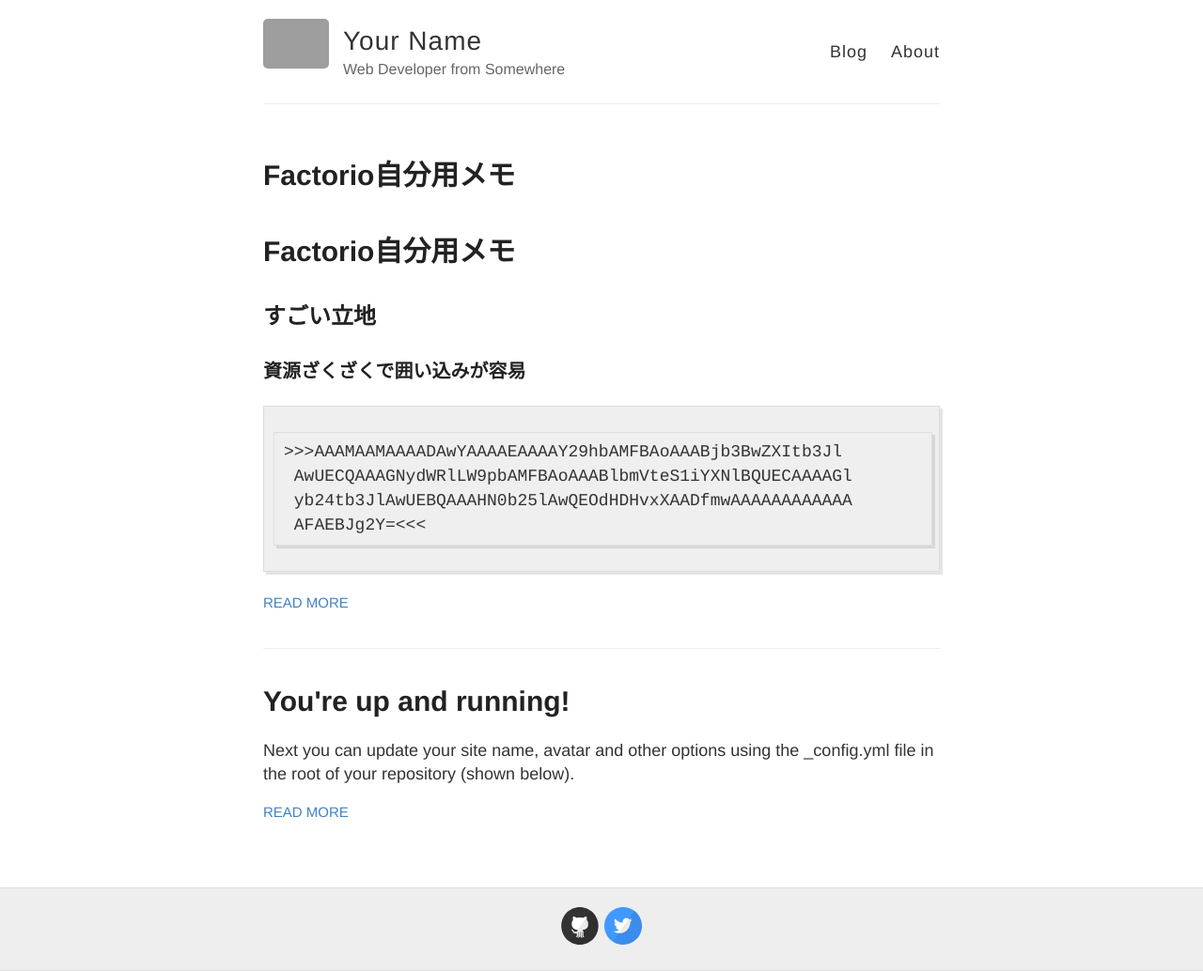
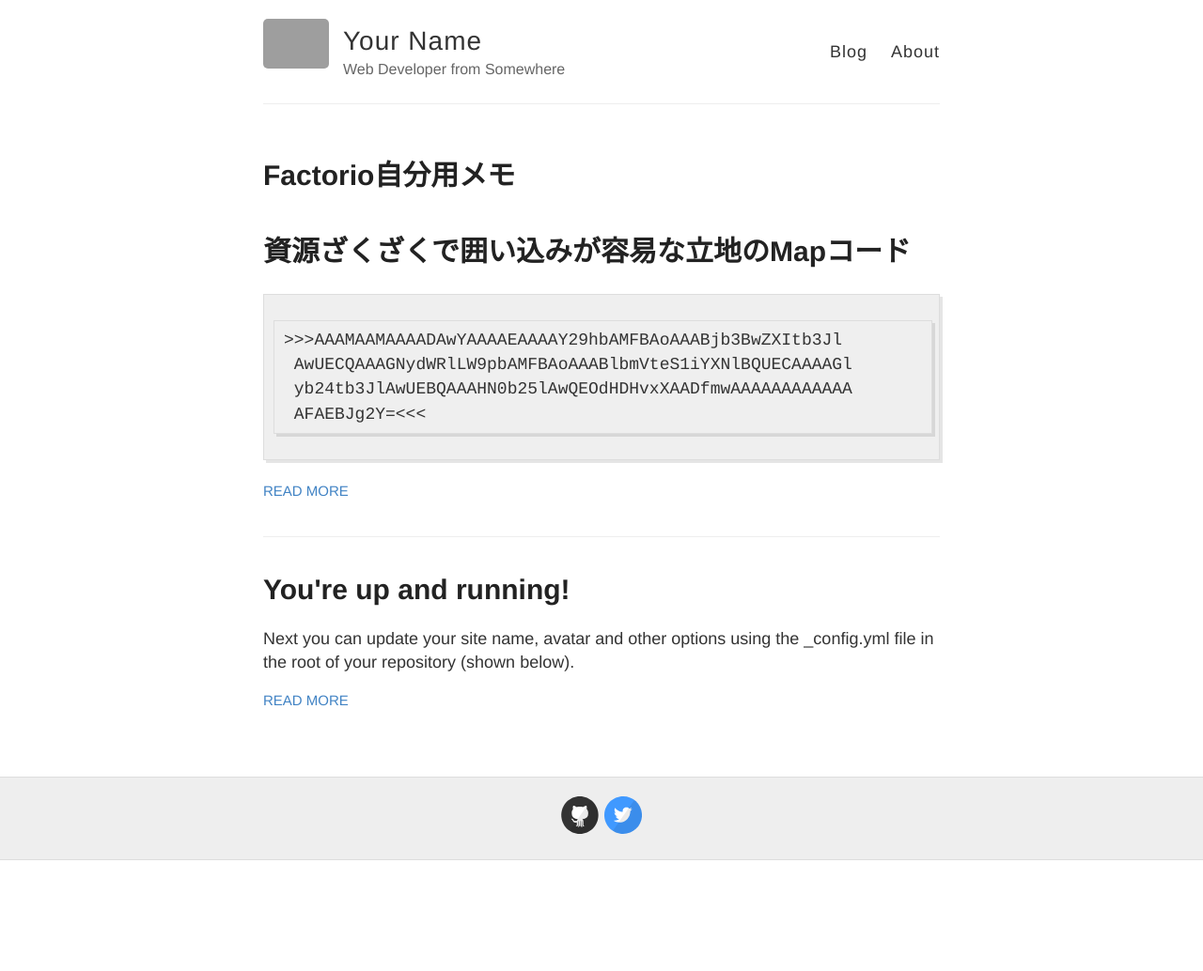
Before and after one commit to ponkotuy/kojim.github.io, a Jekyll site: the page built from index.html, in a window 1280 px wide. Shown: the whole page at 94% size. Built offline with Jekyll 4.4.1, drawn with Linux system fonts in a browser that asks for light colours; Markdown is read by kramdown in place of the engine named in the settings; after the commit the page ends 916 px from its top, so only the background shows below that; grey boxes are pictures that could not be loaded.

Commit message:
Update 2015-8-17-Factorio自分用メモ.md

```diff
--- a/_posts/2015-8-17-Factorio自分用メモ.md
+++ b/_posts/2015-8-17-Factorio自分用メモ.md
@@ -1,12 +1,10 @@
-# Factorio自分用メモ
-## すごい立地
-### 資源ざくざくで囲い込みが容易
+# 資源ざくざくで囲い込みが容易な立地のMapコード
     >>>AAAMAAMAAAADAwYAAAAEAAAAY29hbAMFBAoAAABjb3BwZXItb3Jl
      AwUECQAAAGNydWRlLW9pbAMFBAoAAABlbmVteS1iYXNlBQUECAAAAGl
      yb24tb3JlAwUEBQAAAHN0b25lAwQEOdHDHvxXAADfmwAAAAAAAAAAAA
      AFAEBJg2Y=<<<
 
-### ツール
+# ツール
 [必要施設数計算機](../FactorioCalculator.html)
 資源を秒間いくつ作りたいか入力すると、それに必要な施設数を表示してくれる。
 最新データに追従できているかは怪しい。
```
